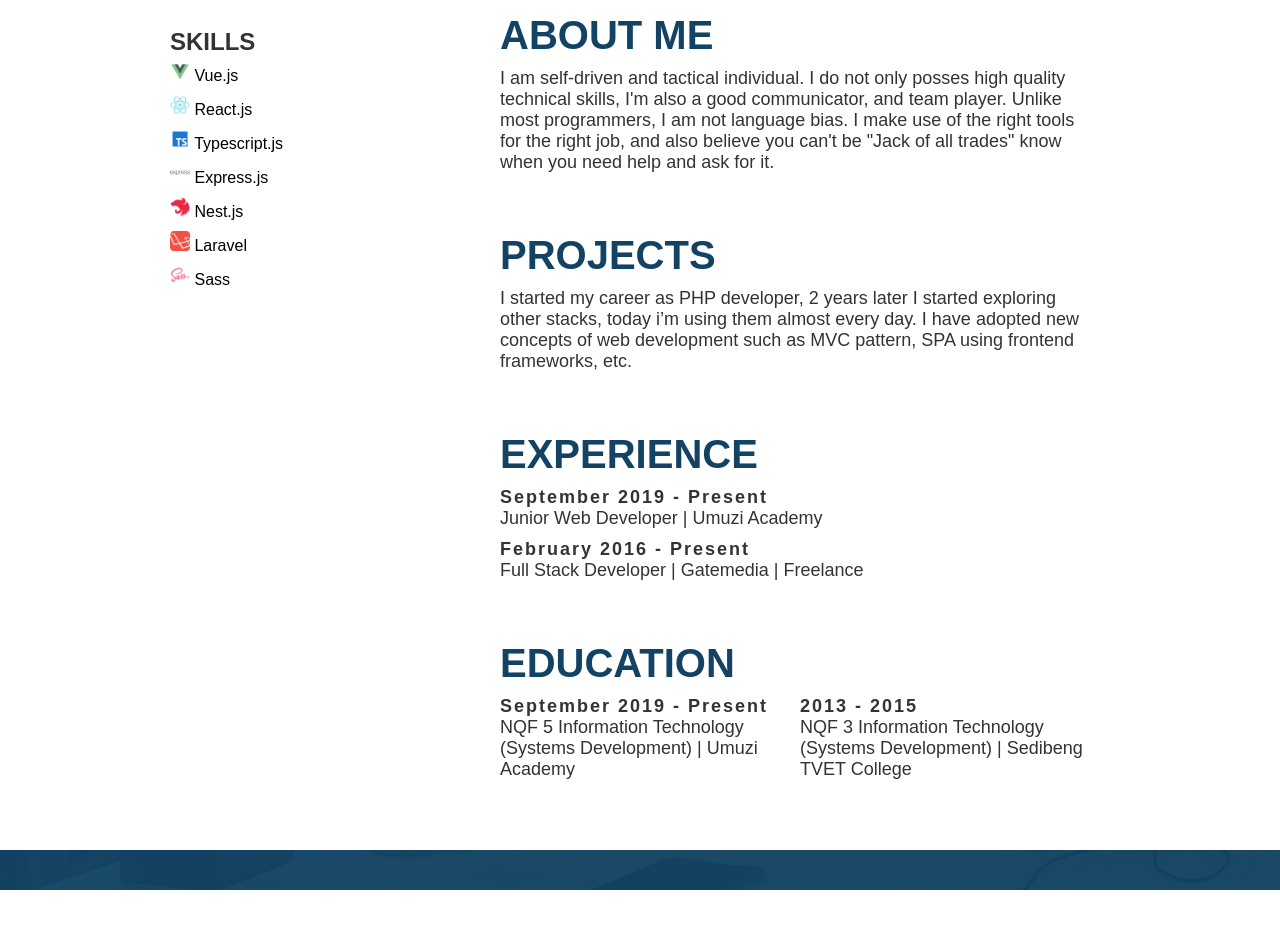
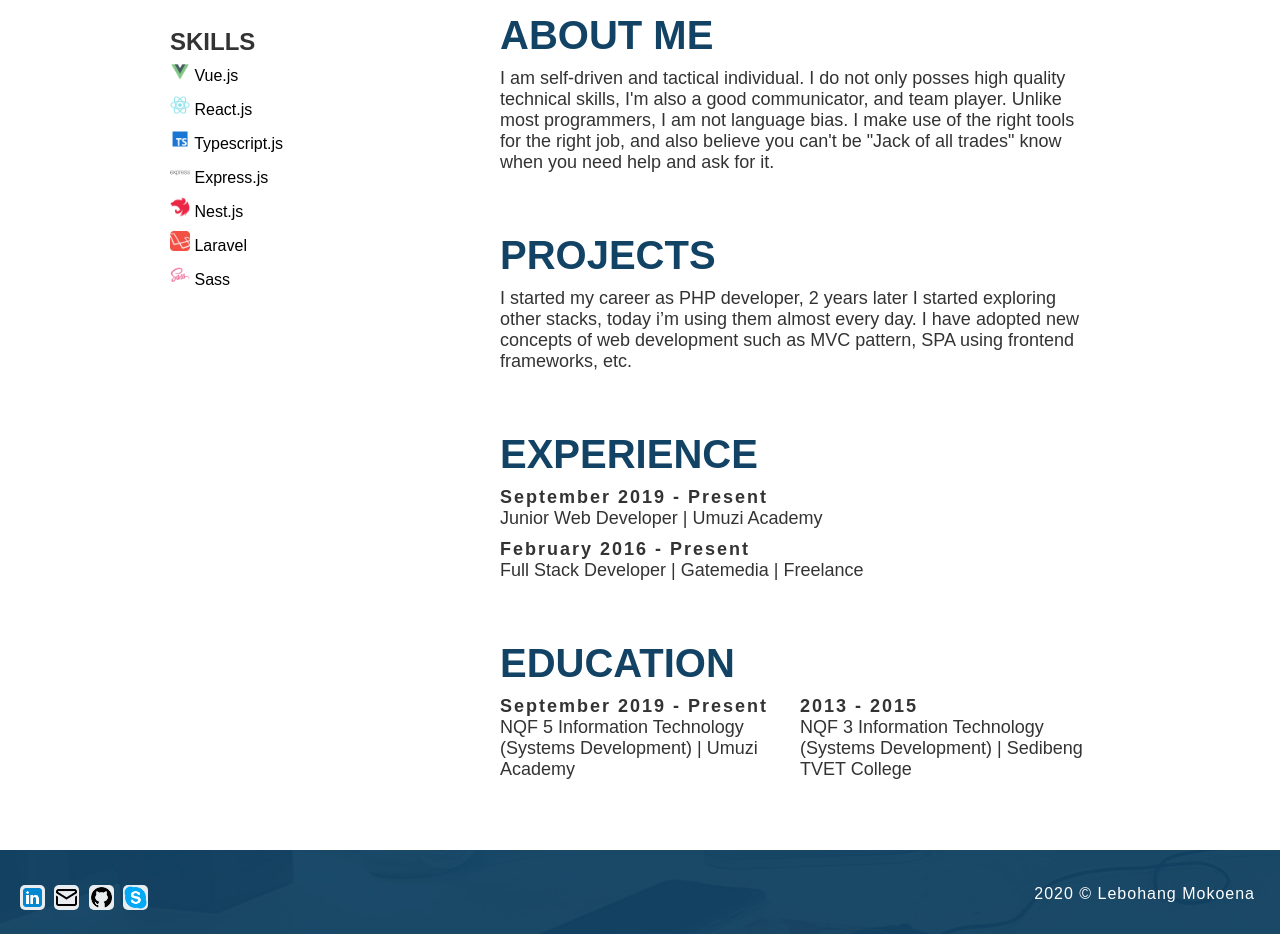
Before and after one commit to lebohang0824/lebohang, a plain HTML site: page index.html in a window 1280 px wide. Shown: the part 557-1491 px from the top of the page. Before the commit the page ends 1447 px from the top, so only its background shows below. Drawn offline with Linux system fonts and the light colour scheme; a web font is replaced by a local one.

Commit message:
Add copy

```diff
--- a/index.html
+++ b/index.html
@@ -126,7 +126,15 @@
 			</div>
 		</section>
 		<section class="footer">
-
+			<div class="socials">
+				<ul>
+					<li><img src="imgs/socials/linkedin.png" alt="linkedin" /></li>
+					<li><img src="imgs/socials/mail.png" alt="mail" /></li>
+					<li><img src="imgs/socials/github.png" alt="github" /></li>
+					<li><img src="imgs/socials/skype.png" alt="skype" /></li>
+					<li class="copy">2020 &copy; Lebohang Mokoena</li>
+				</ul>
+			</div>
 		</section>
 
 		<!-- Scripts -->
--- a/scss/sections/_footer.scss
+++ b/scss/sections/_footer.scss
@@ -13,4 +13,31 @@
         position: absolute;
         background-color: transparentize(darken(#3498DB, 30%), .04);
     }
+    .socials {
+        width: 100%;
+        padding-top: 15px;
+        position: relative;
+        ul {
+            padding: 0;
+            margin: 0;
+            li {
+                display: inline-block;
+                margin-right: 5px;
+                list-style: none;
+                cursor: pointer;
+                img {
+                    background-color: transparentize(#FFF, .1);
+                    border-radius: 5px;
+                    height: 25px;
+                    width: auto;
+                }
+            }
+            .copy {
+                letter-spacing: 1px;
+                font-weight: 200;
+                color: #FFF;
+                float: right;
+            }
+        }
+    }
 }
```
Also changed, not shown: css/main.css, 1 other file.
